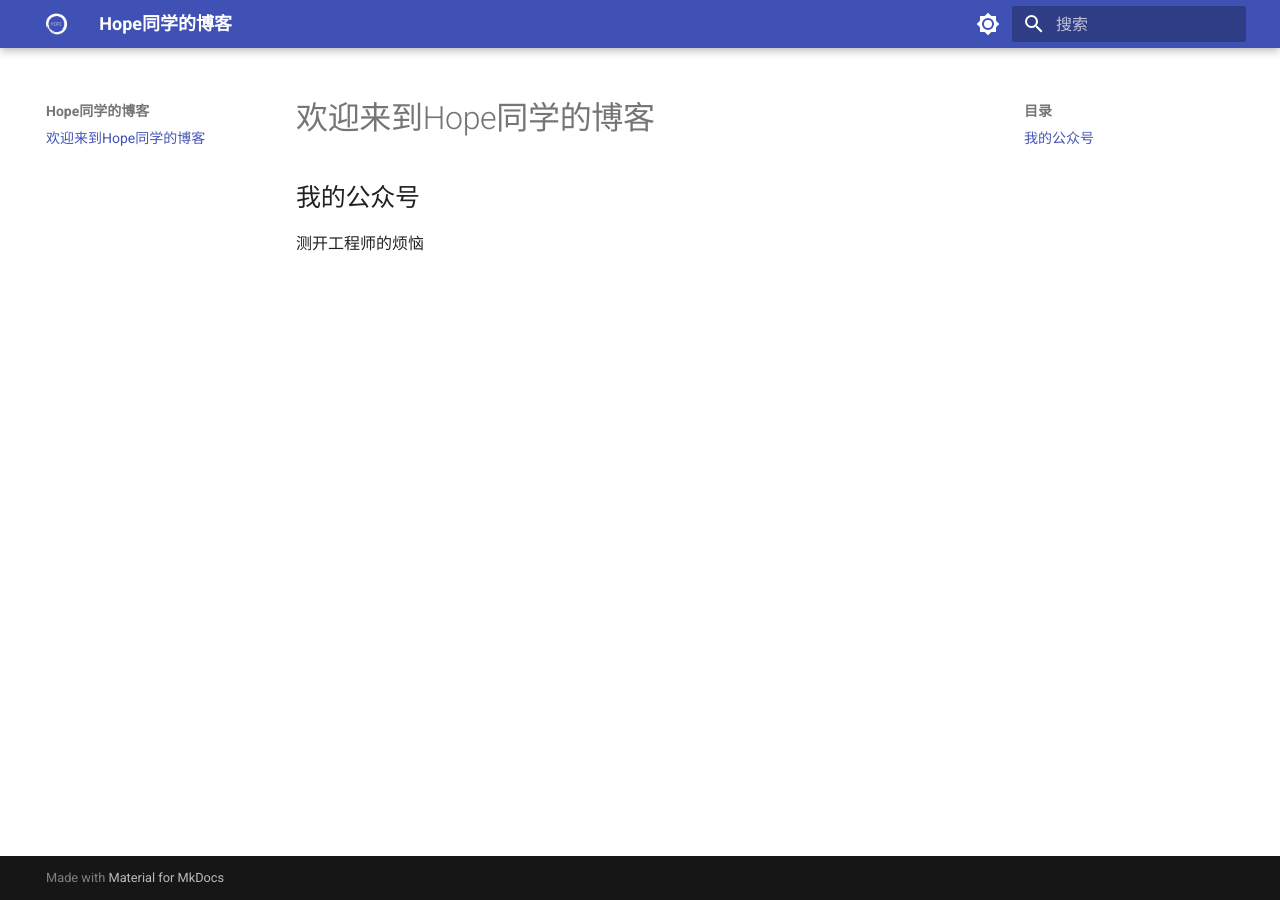
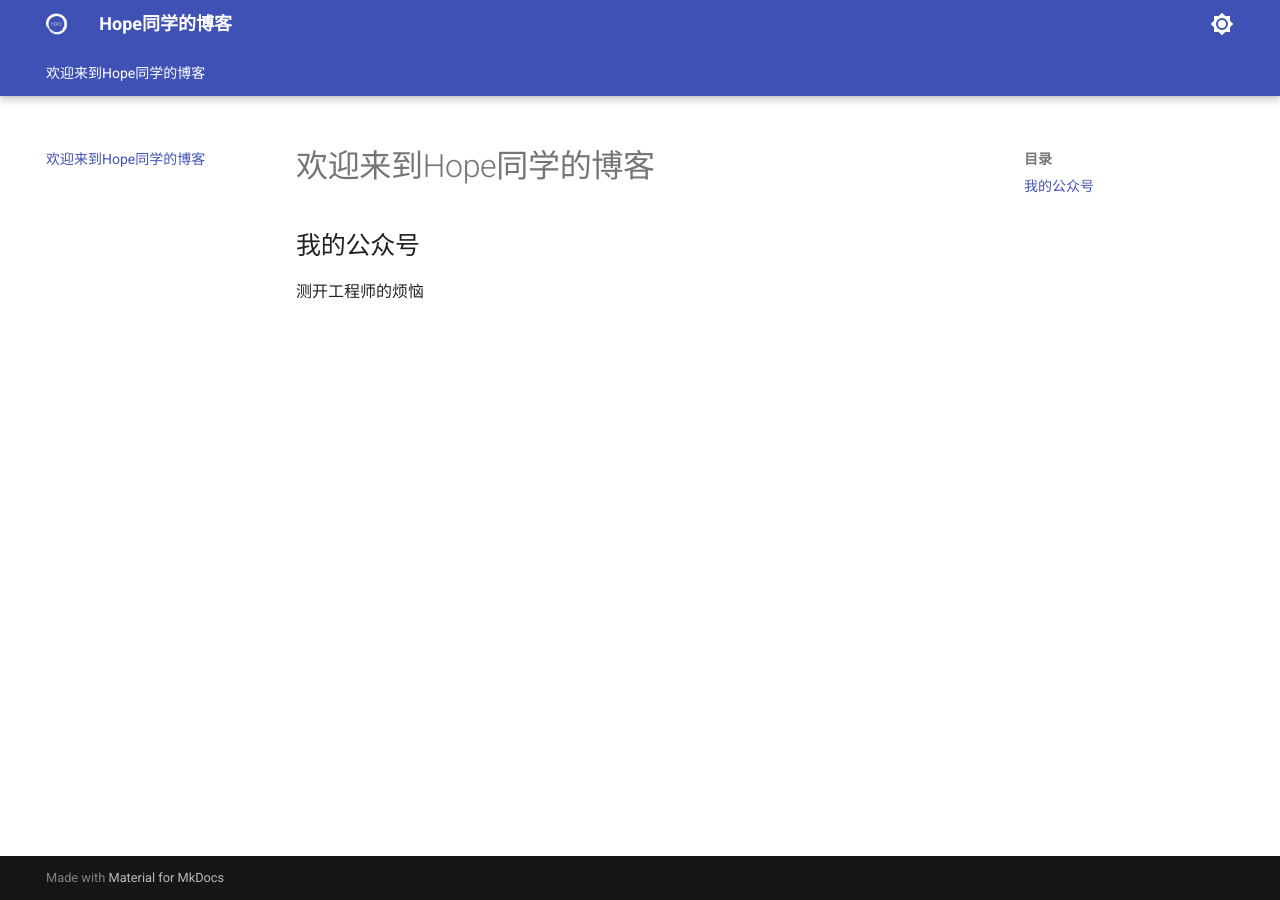
Before and after one commit to Deacone/mkdocs-material-myblog, an MkDocs documentation site: the page built from docs/index.md, in a window 1280 px wide. Built offline with MkDocs 1.6.1 and Material for MkDocs 9.7.7, drawn with Linux system fonts in a browser that asks for light colours.

Commit message:
更新配置

```diff
--- a/mkdocs.yml
+++ b/mkdocs.yml
@@ -15,3 +15,12 @@
       toggle:
         icon: material/brightness-4
         name: Switch to light mode
+  features:
+    - navigation.tabs
+    - navigation.sections
+    - navigation.tabs.sticky
+    - navigation.expand
+    - navigation.prune
+    - navigation.indexes
+plugins:
+  - social
```
